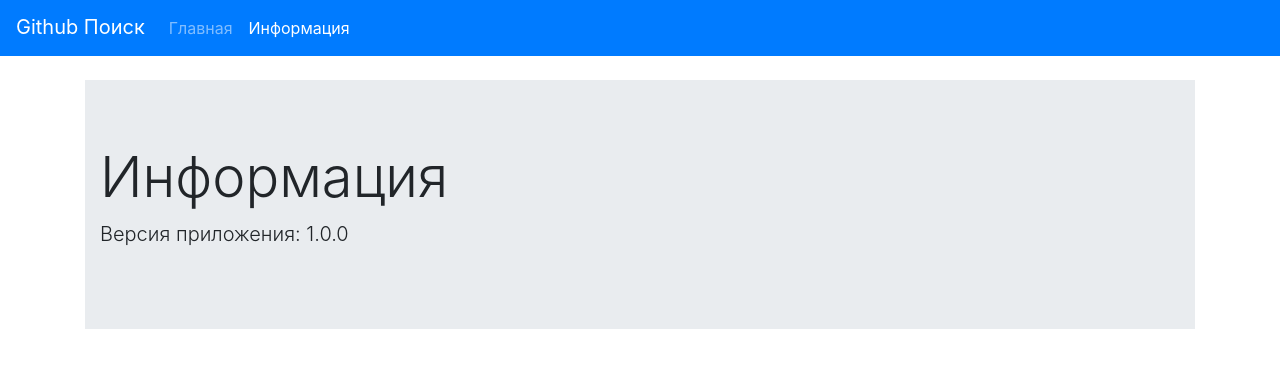
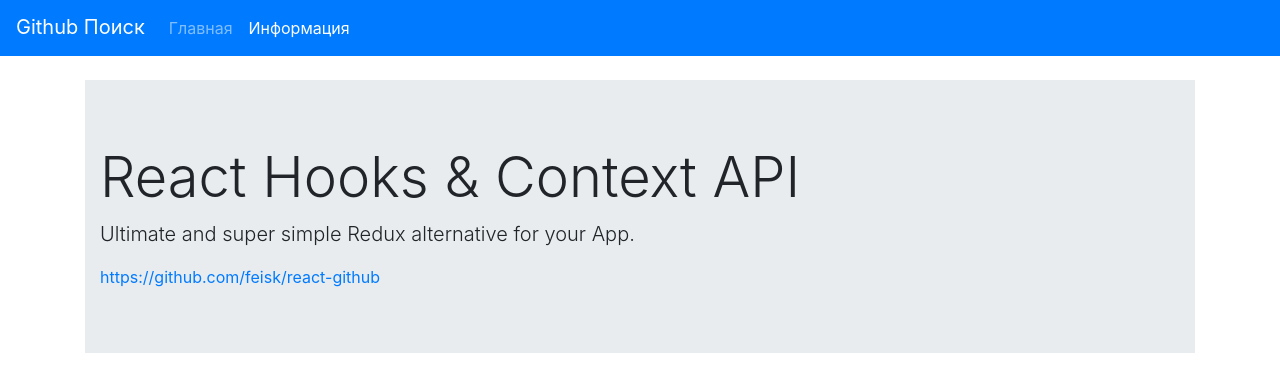
Before and after one commit to feisk/react-github, a React (Create React App) app: page /about in a window 1280 px wide. Shown: the top 392 px of the page. Built offline with nearby package versions, Linux system fonts and the light colour scheme; no server answers.

Commit message:
fix: some refactofing, add search value when page first loaded, added more info

```diff
--- a/src/components/search.js
+++ b/src/components/search.js
@@ -1,4 +1,4 @@
-import React, { useContext, useState } from "react";
+import React, { useContext, useEffect, useState } from "react";
 import styled from "styled-components";
 
 import { AlertContext, GithubContext } from "../context";
@@ -19,7 +19,14 @@
   const { show, hide, alert } = useContext(AlertContext);
   const { search, clearUsers, searchValue } = useContext(GithubContext);
 
-  const [value, setValue] = useState(searchValue);
+  const [value, setValue] = useState(searchValue || "react");
+
+  useEffect(() => {
+    if (!searchValue) {
+      search(value);
+    }
+    // eslint-disable-next-line react-hooks/exhaustive-deps
+  }, []);
 
   const handleSubmit = (e) => {
     e.preventDefault();
--- a/src/pages/about.js
+++ b/src/pages/about.js
@@ -4,8 +4,15 @@
   return (
     <div className="jumbotron jumbotron-fluid">
       <div className="container">
-        <h1 className="display-4">Информация</h1>
-        <p className="lead">Версия приложения: 1.0.0</p>
+        <h1 className="display-4">
+          React Hooks & Context API
+        </h1>
+        <p className="lead">
+          Ultimate and super simple Redux alternative for your App.
+        </p>
+        <a href="https://github.com/feisk/react-github" title="react-github">
+          https://github.com/feisk/react-github
+        </a>
       </div>
     </div>
   );
```
